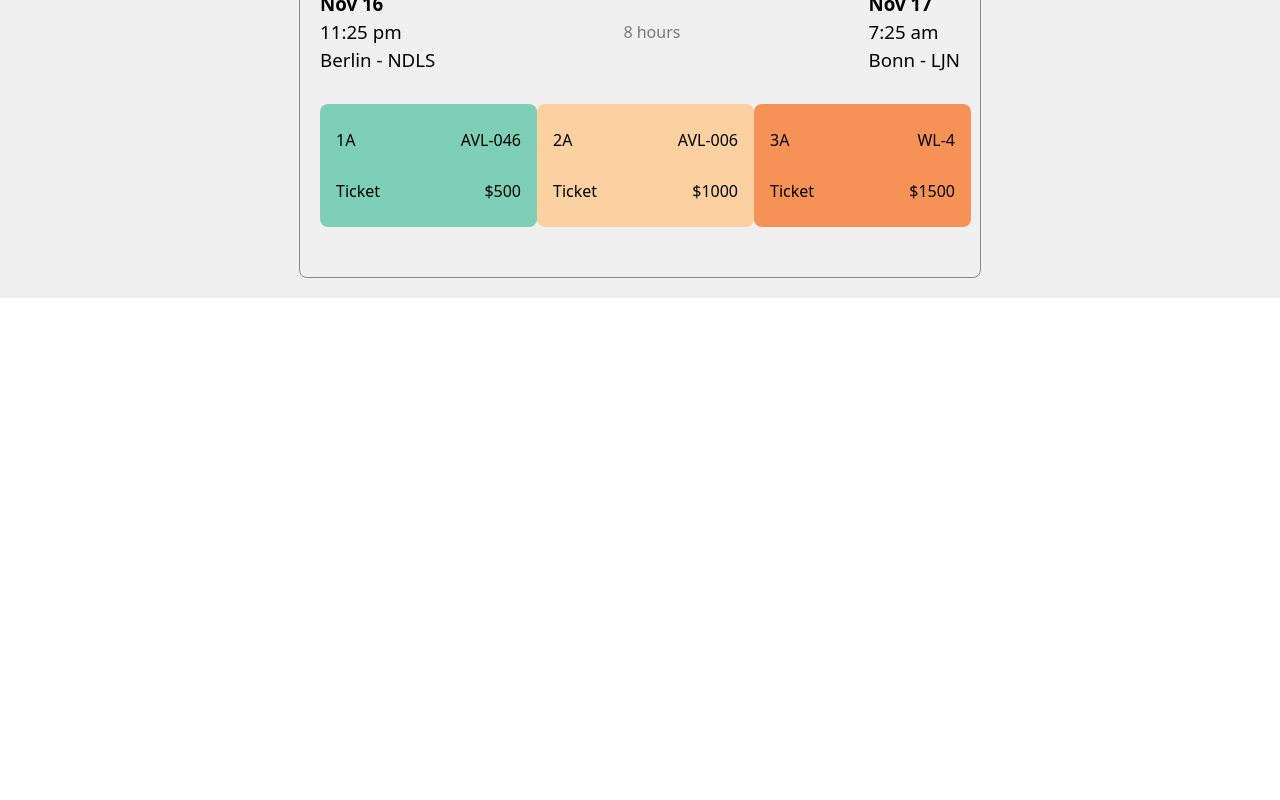
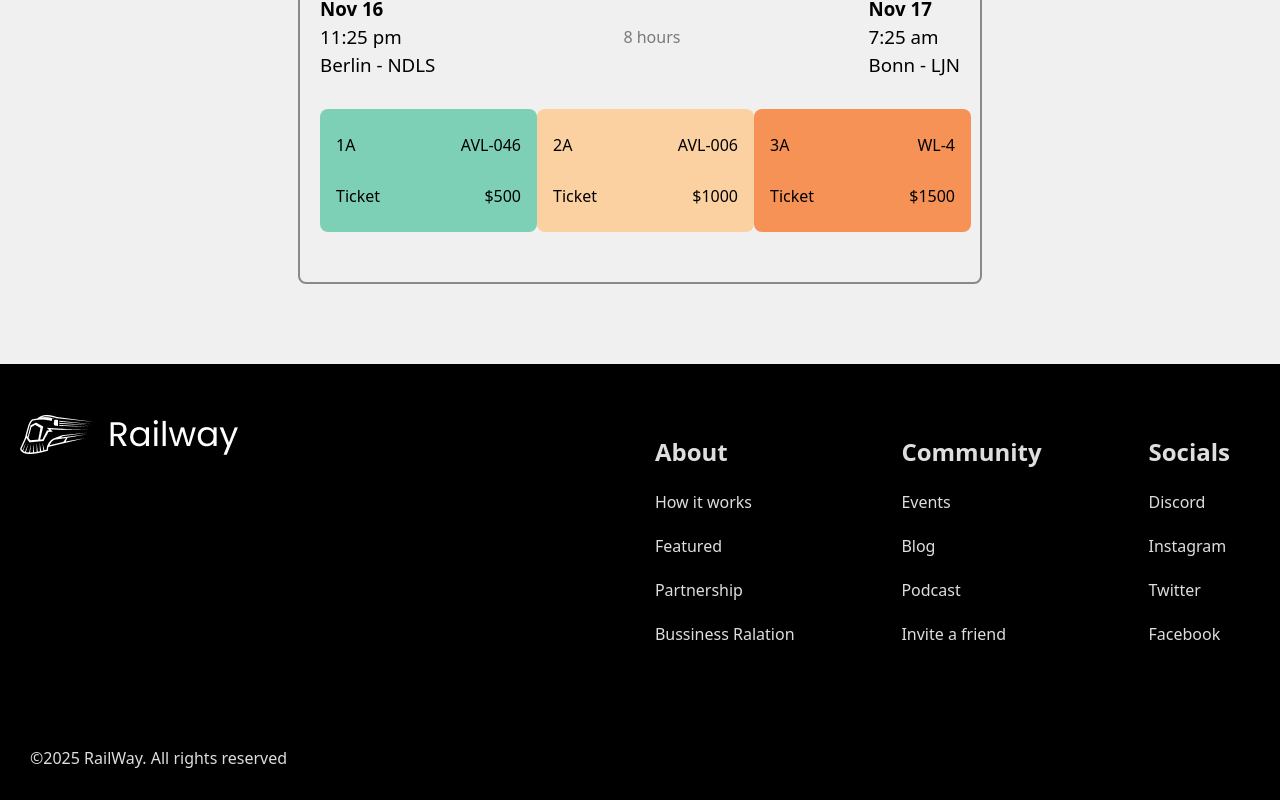
Before and after one commit to RiakhinEvgeniy/react-railway-tickets, a React (Vite) app in the folder railway-tickets/: page /search in a window 1280 px wide. Shown: the part 2467-3267 px from the top of the page. Before the commit the page ends 2765 px from the top, so only its background shows below. Built offline with nearby package versions, Linux system fonts and the light colour scheme.

Commit message:
ADD: Footer to SearchResultPage

```diff
--- /dev/null
+++ b/railway-tickets/src/components/footer/Footer.scss
@@ -0,0 +1,21 @@
+.footer {
+  background-color: black;
+  width: 100%;
+  margin-top: 60px;
+
+  &__container {
+    display: flex;
+    justify-content: space-between;
+    padding: 20px;
+
+    &__logo {
+      width: 45%;
+      margin: 25px 0px;
+    }
+  }
+
+  &__all-rights-reserved {
+    padding: 20px;
+    margin: 10px;
+  }
+}
--- /dev/null
+++ b/railway-tickets/src/components/footer/Footer.tsx
@@ -0,0 +1,50 @@
+import FooterInfo from "../footerinfo/FooterInfo";
+import whiteTrain from "../../assets/railtrain_logo_white.png";
+
+import "./Footer.scss";
+
+function Footer() {
+  return (
+    <div className="footer">
+      <div className="footer__container">
+        <div className="container__logo">
+          <img src={whiteTrain} alt="train" />
+        </div>
+
+        <FooterInfo
+          info={{
+            title: "About",
+            info1: "How it works",
+            info2: "Featured",
+            info3: "Partnership",
+            info4: "Bussiness Ralation",
+          }}
+        />
+        <FooterInfo
+          info={{
+            title: "Community",
+            info1: "Events",
+            info2: "Blog",
+            info3: "Podcast",
+            info4: "Invite a friend",
+          }}
+        />
+        <FooterInfo
+          info={{
+            title: "Socials",
+            info1: "Discord",
+            info2: "Instagram",
+            info3: "Twitter",
+            info4: "Facebook",
+          }}
+        />
+      </div>
+
+      <div className="footer__all-rights-reserved">
+        <span>©2025 RailWay. All rights reserved</span>
+      </div>
+    </div>
+  );
+}
+
+export default Footer;
--- /dev/null
+++ b/railway-tickets/src/components/footerinfo/FooterInfo.scss
@@ -0,0 +1,20 @@
+.container {
+  display: flex;
+  justify-content: space-between;
+  padding: 20px;
+
+  &__logo {
+    width: 45%;
+    margin: 25px 0px;
+  }
+
+  &__footer-info {
+    display: flex;
+    flex-direction: column;
+    margin: 20px 0px;
+
+    &__info {
+      padding: 10px;
+    }
+  }
+}
--- /dev/null
+++ b/railway-tickets/src/components/footerinfo/FooterInfo.tsx
@@ -0,0 +1,34 @@
+import "./FooterInfo.scss";
+
+interface InfoFooter {
+  title: string;
+  info1: string;
+  info2: string;
+  info3: string;
+  info4: string;
+}
+
+interface InfoProps {
+    info: InfoFooter
+}
+
+function FooterInfo({ info }: InfoProps) {
+
+const {title, info1, info2, info3, info4} = info;
+
+  return (
+    <div className="container">
+
+
+      <div className="container__footer-info">
+        <h2 className="container__footer-info__info">{title}</h2>
+        <span className="container__footer-info__info">{info1}</span>
+        <span className="container__footer-info__info">{info2}</span>
+        <span className="container__footer-info__info">{info3}</span>
+        <span className="container__footer-info__info">{info4}</span>
+      </div>
+    </div>
+  );
+}
+
+export default FooterInfo;
--- a/railway-tickets/src/components/generalcard/GeneralCard.scss
+++ b/railway-tickets/src/components/generalcard/GeneralCard.scss
@@ -1,6 +1,6 @@
 .general-card {
     width: 100%;
-    border: 1px solid #888988;
+    border: 2px solid #888988;
     border-radius: 8px;
     color: black;
     padding: 20px;
--- a/railway-tickets/src/pages/SearchResultsPage/SearchResultsPage.tsx
+++ b/railway-tickets/src/pages/SearchResultsPage/SearchResultsPage.tsx
@@ -4,6 +4,7 @@ import TextInput from "../../components/inputs/TextInput";
 import DateInput from "../../components/inputs/DateInput";
 import "./SearchResultsPage.scss";
 import GeneralCard from "../../components/generalcard/GeneralCard";
+import Footer from "../../components/footer/Footer";
 
 function SearchResultsPage() {
   const [tripType, setTripType] = useState<"oneway" | "round">("round");
@@ -114,6 +115,7 @@ function SearchResultsPage() {
         <GeneralCard />
         <GeneralCard />
       </div>
+      <Footer />
     </div>
   );
 }
```
